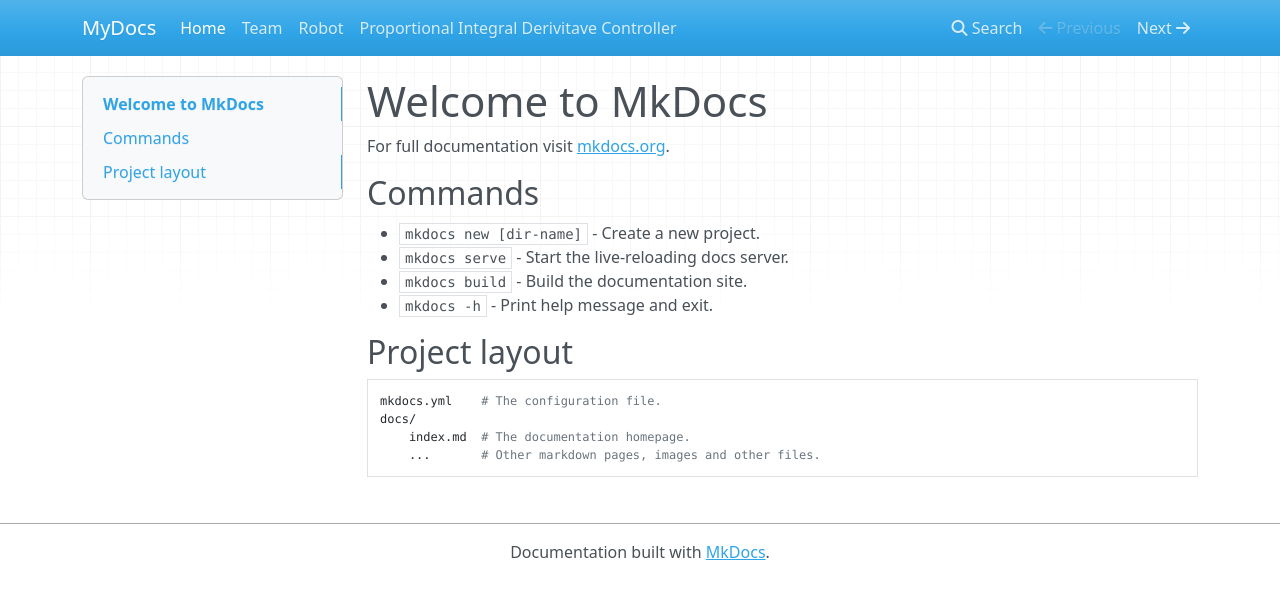
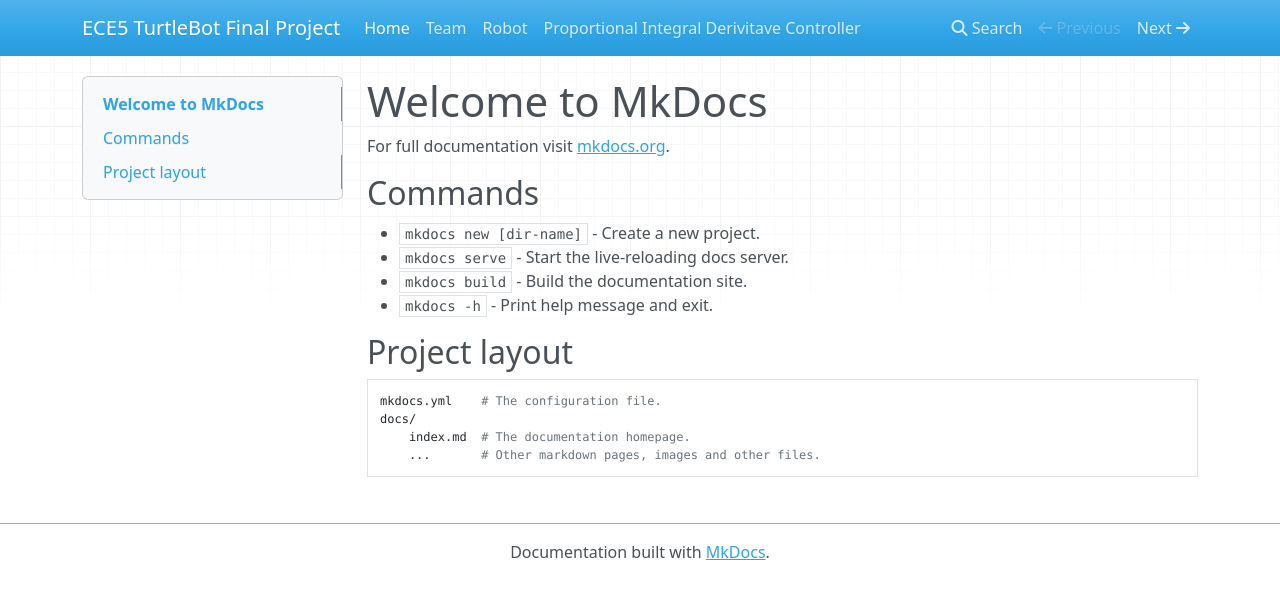
Before and after one commit to Pomegranate-Bird/ECE5_TurtleBotDocumentation, an MkDocs documentation site: the page built from docs/index.md, in a window 1280 px wide. Shown: the top 599 px of the page. Built offline with MkDocs 1.6.1, drawn with Linux system fonts in a browser that asks for light colours; nearby versions of some CDN libraries.

Commit message:
Making the website public

```diff
--- a/mkdocs.yml
+++ b/mkdocs.yml
@@ -1,4 +1,4 @@
-site_name: MyDocs
+site_name: ECE5 TurtleBot Final Project
 
 nav:
   - Home: index.md
```
Also changed, not shown: site/404.html, site/index.html, site/pid/index.html, site/robot/index.html, site/search/search_index.json, site/team/index.html, 1 other file.
